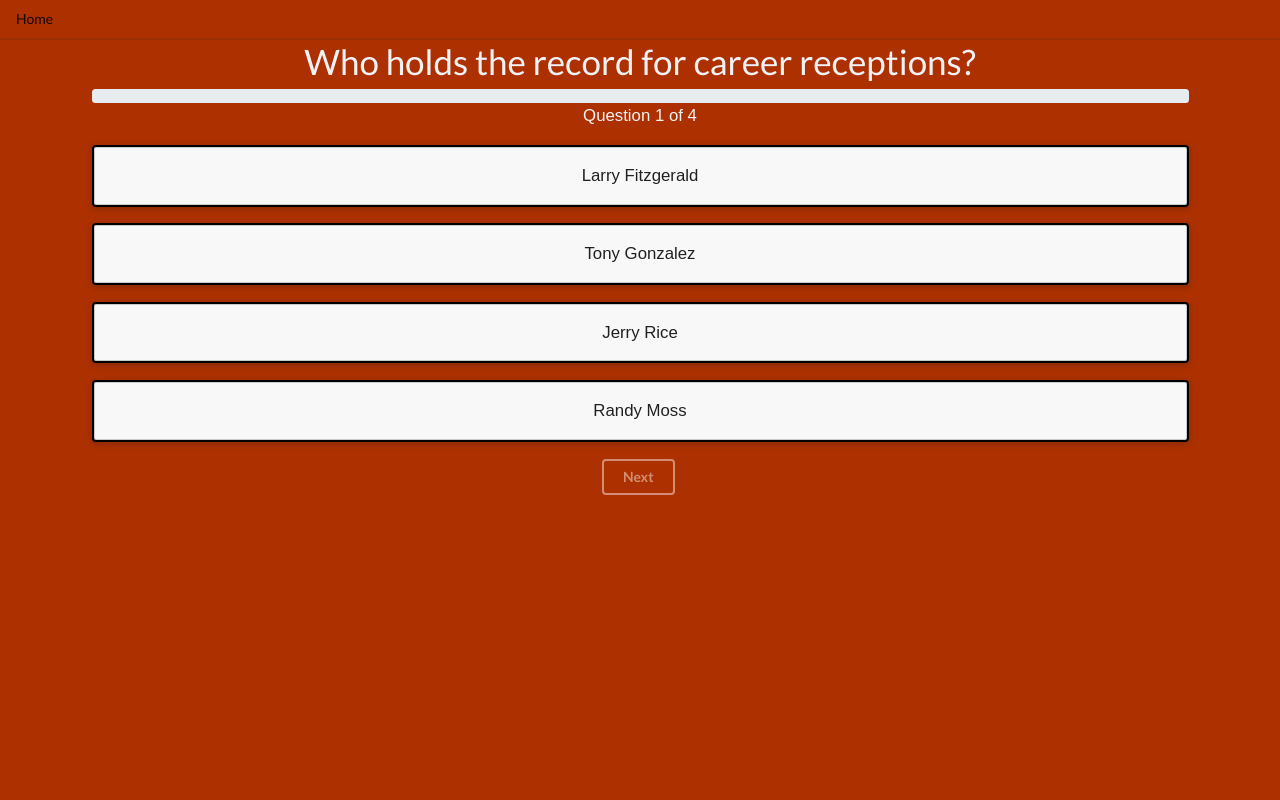
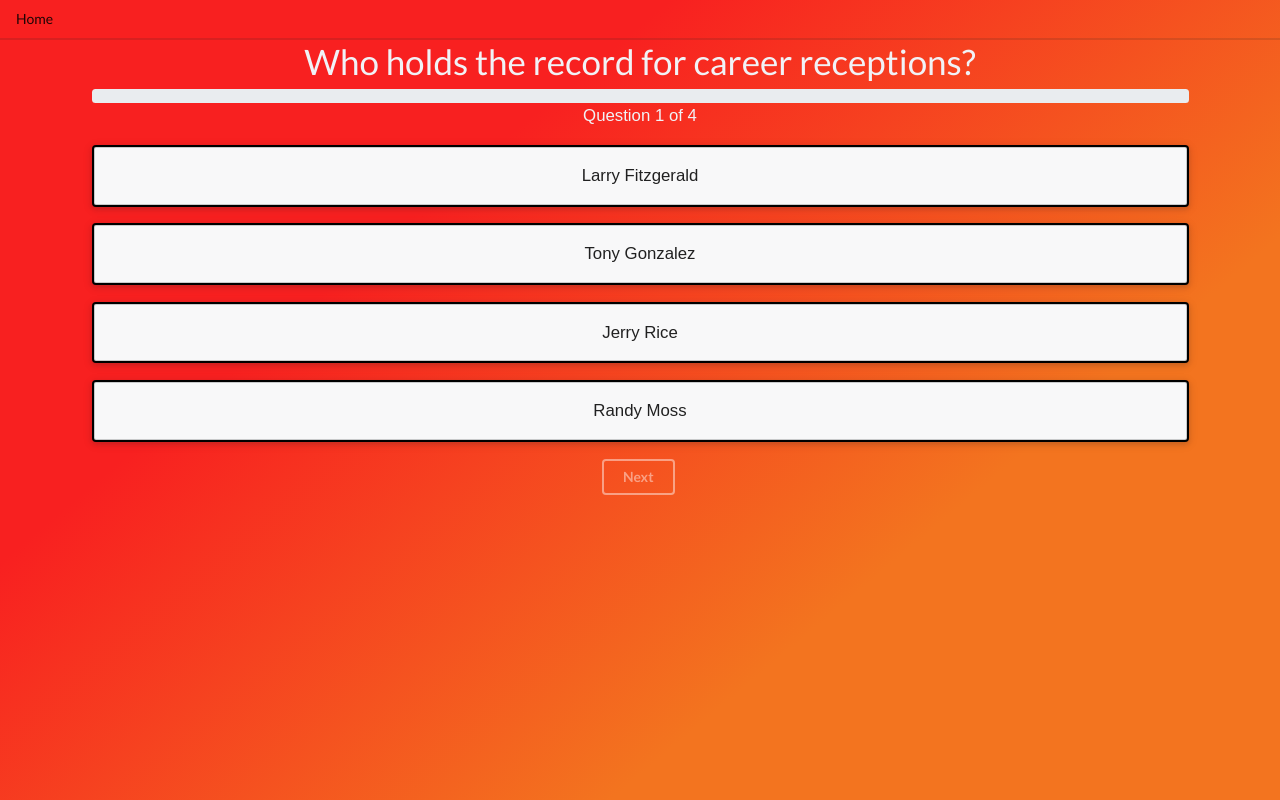
Before and after one commit to mhern1415/sports-trivia, a React (Create React App) app: page /Football in a window 1280 px wide. Built offline with nearby package versions, Linux system fonts and the light colour scheme.

Commit message:
changed background

```diff
--- a/src/styles.css
+++ b/src/styles.css
@@ -5,7 +5,7 @@
 }
 
 h3 {
-  color: rgb(243, 190, 67);
+  color: rgb(251, 255, 0);
   font-size: 3rem;
 }
 
@@ -30,8 +30,7 @@ body {
     #2c3e50,
     #bdc3c7
   ); /* Chrome 10-25, Safari 5.1-6 */
-  background:  #ad3100;
-}
+  background: linear-gradient(140deg, #f82020 30%, #f3741f 70%);}
 
 .end-message {
   text-align: center;
@@ -49,7 +48,7 @@ body {
 }
 
 .selected {
-  background: linear-gradient(to right, #ecc100, #d85825) !important;
+  background: linear-gradient(to right, #fbff00, #fbff00) !important;
 }
 
 ul {
```
